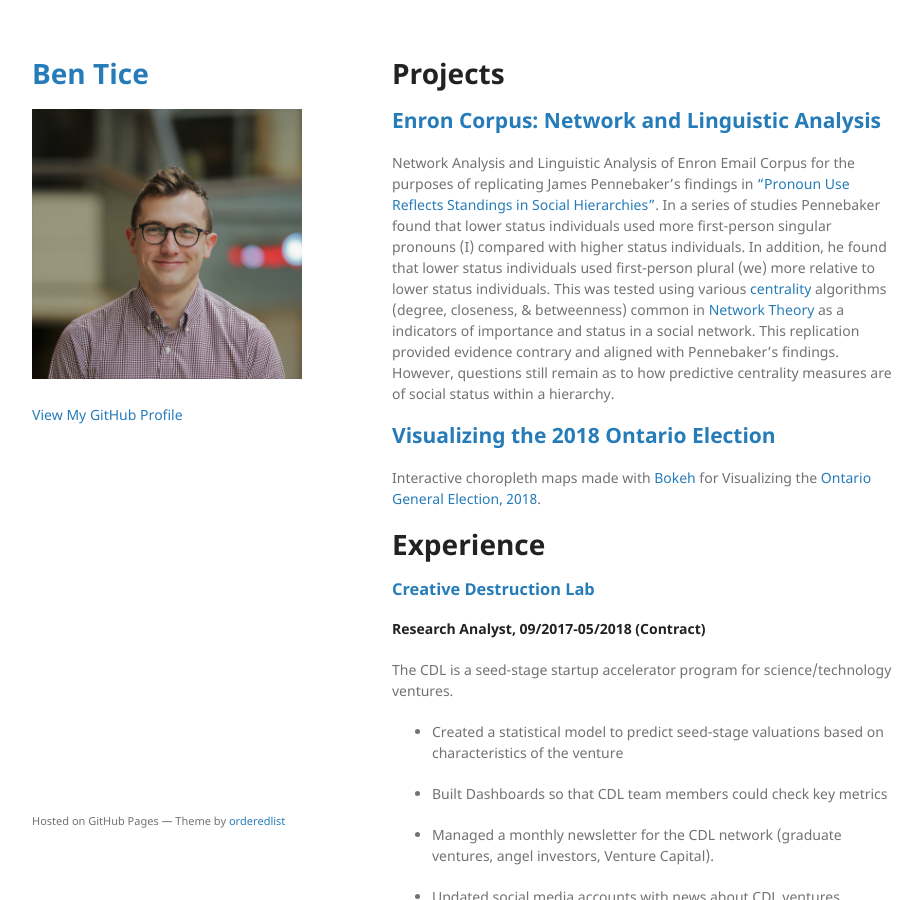
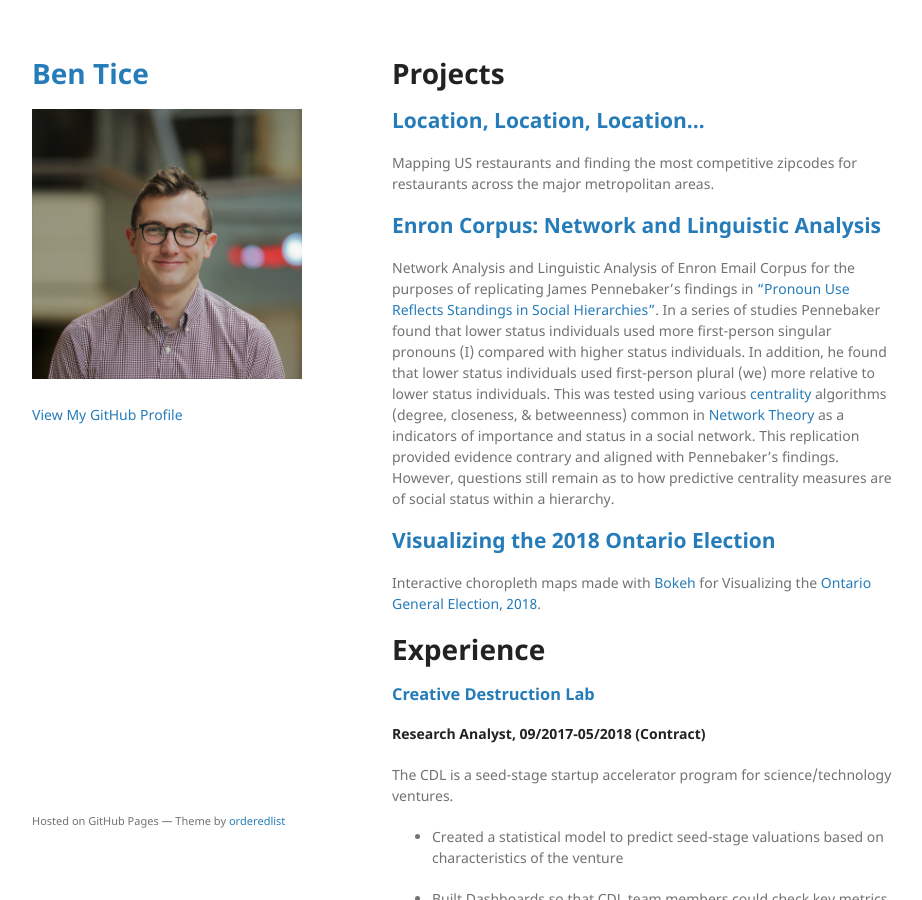
Before and after one commit to bentice/bentice.github.io, a Jekyll site: the page built from index.md, in a window 1280 px wide and 900 px high. Shown: the whole window, without its empty margins (178-1100 px from the left). Built offline with Jekyll 4.4.1, drawn with Linux system fonts in a browser that asks for light colours; the repository's description, which GitHub fills in, is left out; our own code applies the rules of GitHub Pages for plain Markdown files.

Commit message:
add loc loc loc

```diff
--- a/index.md
+++ b/index.md
@@ -3,6 +3,10 @@ layout: default
 ---
 
 # Projects
+
+## [Location, Location, Location...](http://rpubs.com/ben_tice/restzipcodes)
+
+Mapping US restaurants and finding the most competitive zipcodes for restaurants across the major metropolitan areas.
 
 ## [Enron Corpus: Network and Linguistic Analysis](Enron_Article.md)
 
```
